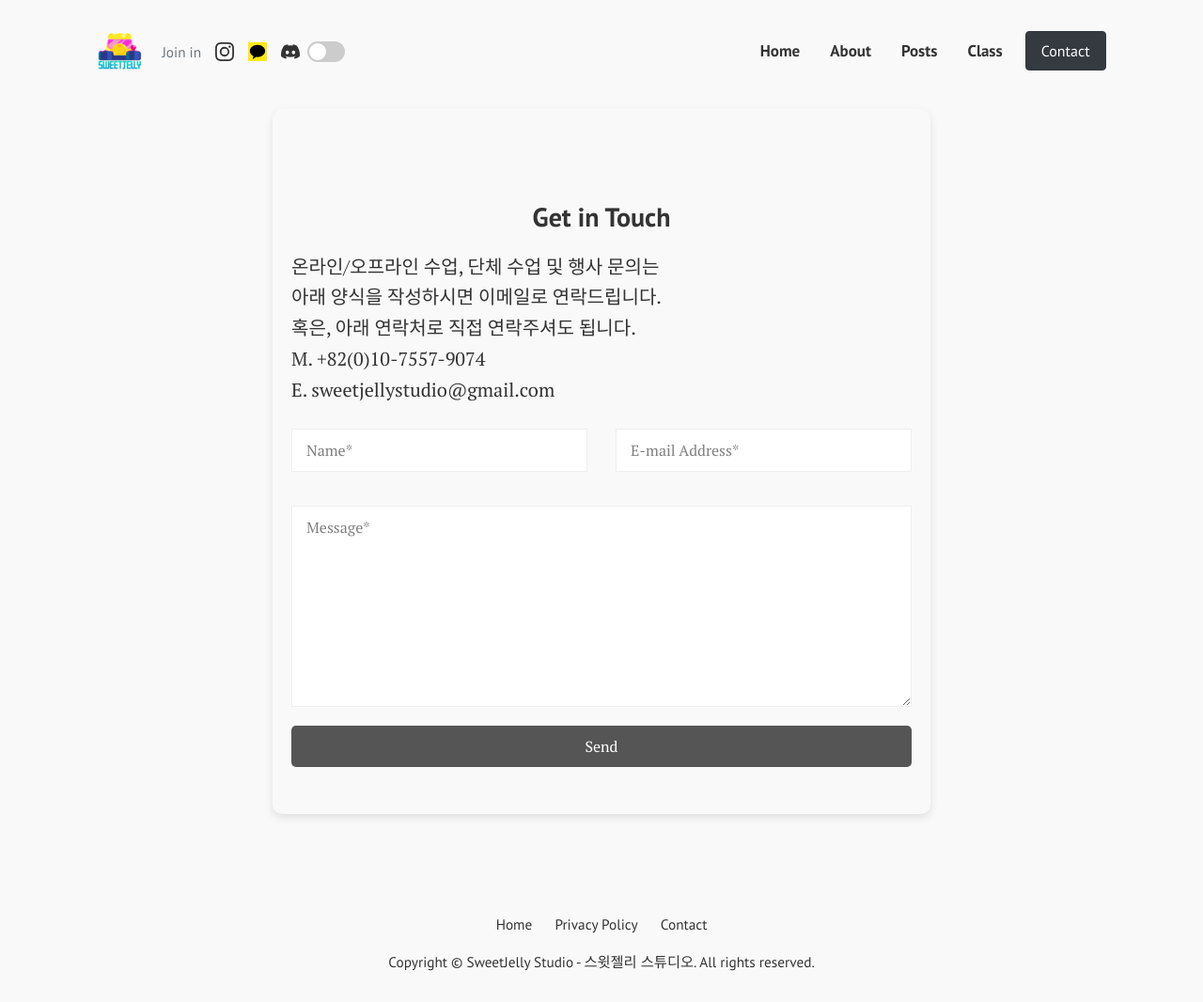
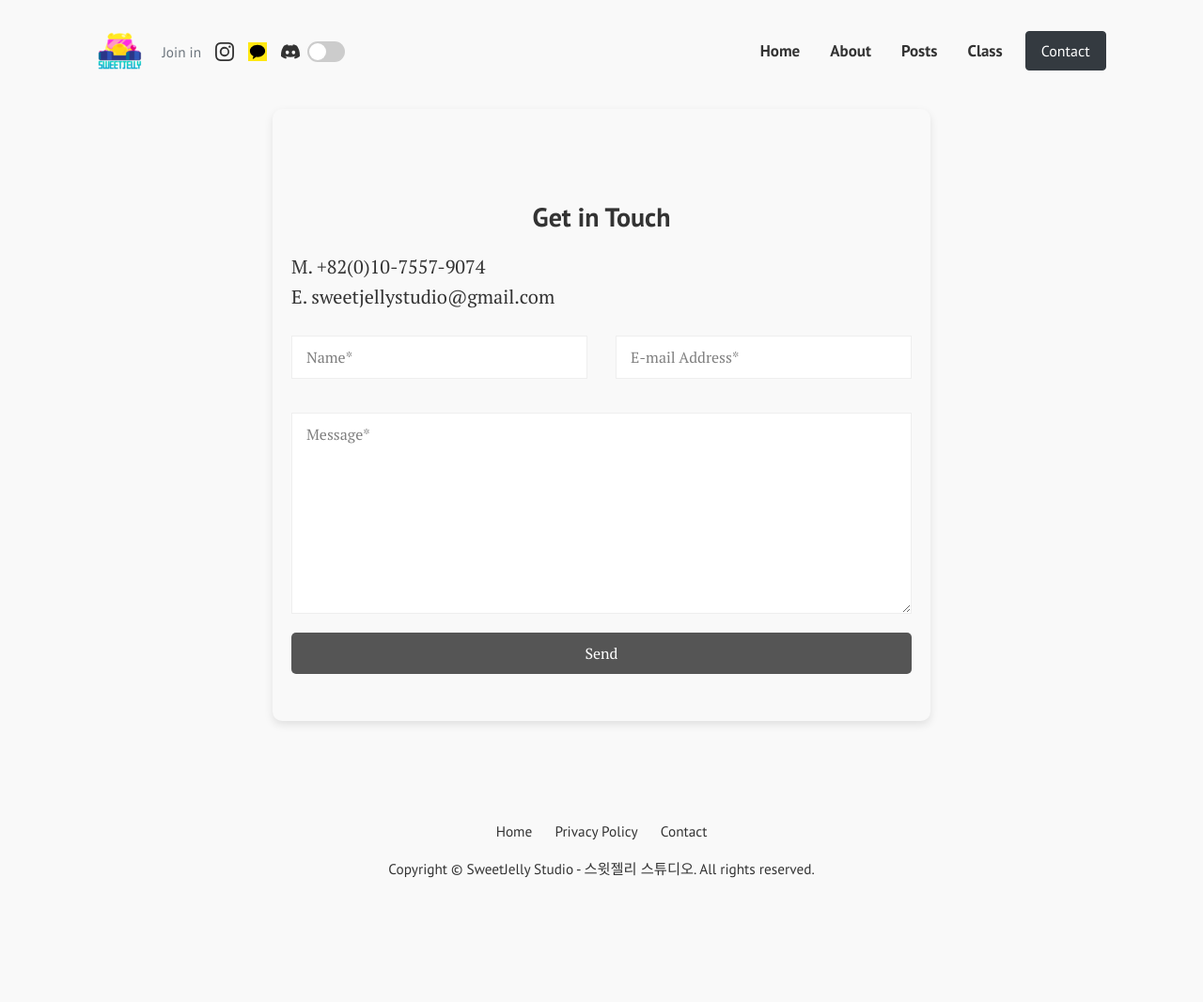
Before and after one commit to faarseer/sweetjellystudio, a Jekyll site: the page built from pages/contact.html, in a window 1280 px wide and 1066 px high. Shown: the whole window at 94% size. Built offline with Jekyll 4.4.1, drawn with Linux system fonts in a browser that asks for light colours; nearby versions of some CDN libraries.

Commit message:
241129.01

```diff
--- a/pages/contact.html
+++ b/pages/contact.html
@@ -8,11 +8,8 @@ comments: false
 <section class="contact-section">
   <h2 class="section-title">Get in Touch</h2>
   <p class="mb-4">
-    온라인/오프라인 수업, 단체 수업 및 행사 문의는<br>
-    아래 양식을 작성하시면 이메일로 연락드립니다.<br>
-    혹은, 아래 연락처로 직접 연락주셔도 됩니다.<br>
     M. +82(0)10-7557-9074<br>
-    E.  sweetjellystudio@gmail.com
+    E. sweetjellystudio@gmail.com
   </p>
 
   <form action="https://formspree.io/f/xwpezrpe" method="POST" class="contact-form">
```
